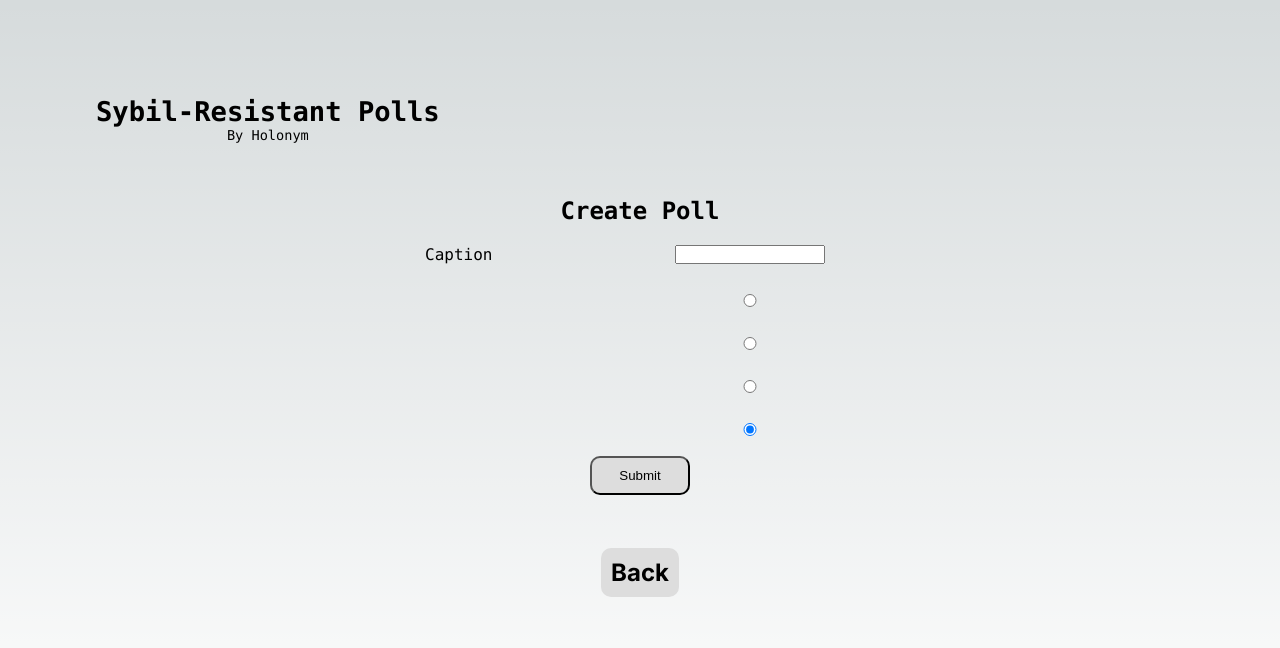
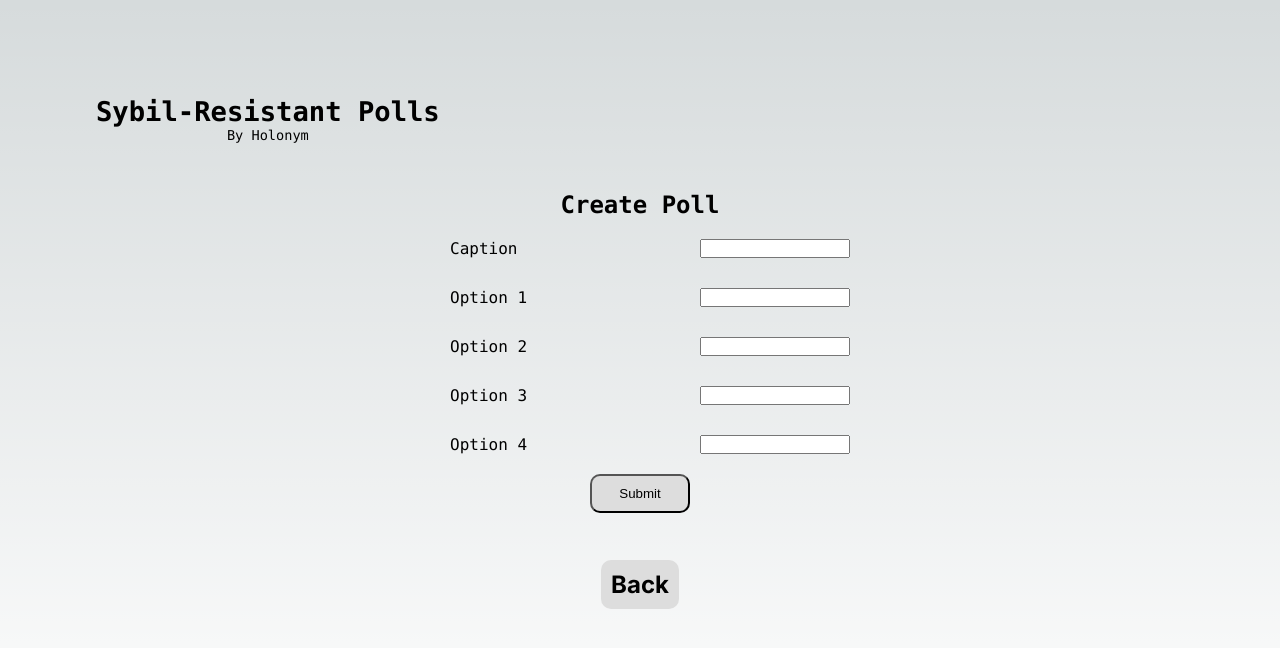
Before and after one commit to holonym-foundation/holonym-polls, a Next.js app: page /create-poll in a window 1280 px wide. Shown: the top 648 px of the page. Built offline with nearby package versions, Linux system fonts and the light colour scheme.

Commit message:
Fix create-poll

```diff
--- a/components/PollOption.tsx
+++ b/components/CreatePoll/PollOption.tsx
@@ -2,7 +2,7 @@ import Head from "next/head";
 import Image from "next/image";
 import Link from "next/link";
 import { Inter } from "@next/font/google";
-import styles from "../styles/Polls.module.css";
+import styles from "../../styles/Polls.module.css";
 import { Field, useField } from "formik";
 
 const inter = Inter({ subsets: ["latin"] });
@@ -10,36 +10,32 @@ const inter = Inter({ subsets: ["latin"] });
 type PollOptionProps = {
   fieldName: string;
   displayName: string;
-  numVotes: number;
 };
 
-export default function PollOption({
-  fieldName,
-  displayName,
-  numVotes,
-}: PollOptionProps) {
+export default function PollOption({ fieldName, displayName }: PollOptionProps) {
   const [field, meta] = useField(fieldName);
+
+  console.log(field);
 
   return (
     <>
-      <div className={styles["poll-input-div"]}>
-        <label htmlFor="text" className={styles["poll-form-label"]}>
+      <div className={styles["input-div-create-poll"]}>
+        <label htmlFor="text" className={styles["label-create-poll"]}>
           {displayName}
         </label>
         <Field
-          className={styles["poll-form-input"]}
+          className={styles["text-input-create-poll"]}
           id={fieldName}
-          type="radio"
-          name="vote"
-          value={displayName}
+          type="text"
+          {...field}
+          // value={field.value}
         />
         {/* <input
-          className={styles["poll-form-input"]}
+          className={styles["text-input-poll-vote"]}
           id={fieldName}
           type={inputType}
           {...field}
         /> */}
-        <span className={styles["poll-form-span"]}>{numVotes}</span>
       </div>
     </>
   );
--- /dev/null
+++ b/components/Vote/PollOption.tsx
@@ -0,0 +1,46 @@
+import Head from "next/head";
+import Image from "next/image";
+import Link from "next/link";
+import { Inter } from "@next/font/google";
+import styles from "../../styles/Polls.module.css";
+import { Field, useField } from "formik";
+
+const inter = Inter({ subsets: ["latin"] });
+
+type PollOptionProps = {
+  fieldName: string;
+  displayName: string;
+  numVotes: number;
+};
+
+export default function PollOption({
+  fieldName,
+  displayName,
+  numVotes,
+}: PollOptionProps) {
+  const [field, meta] = useField(fieldName);
+
+  return (
+    <>
+      <div className={styles["input-div-poll-vote"]}>
+        <label htmlFor="text" className={styles["label-poll-vote"]}>
+          {displayName}
+        </label>
+        <Field
+          className={styles["text-input-poll-vote"]}
+          id={fieldName}
+          type="radio"
+          name="vote"
+          value={displayName}
+        />
+        {/* <input
+          className={styles["text-input-poll-vote"]}
+          id={fieldName}
+          type={inputType}
+          {...field}
+        /> */}
+        <span className={styles["span-poll-vote"]}>{numVotes}</span>
+      </div>
+    </>
+  );
+}
--- a/data/db.json
+++ b/data/db.json
@@ -30,7 +30,7 @@
       "opt1Votes": 2,
       "opt2Votes": 0,
       "opt3Votes": 0,
-      "opt4Votes": 0
+      "opt4Votes": 1
     },
     {
       "id": 3,
@@ -91,6 +91,18 @@
       "opt2Votes": 0,
       "opt3Votes": 0,
       "opt4Votes": 0
+    },
+    {
+      "id": 8,
+      "caption": "Test poll 123",
+      "opt1": "I like this poll",
+      "opt2": "I do not like this poll",
+      "opt3": "This is a funny option",
+      "opt4": "This is the last option",
+      "opt1Votes": 1,
+      "opt2Votes": 0,
+      "opt3Votes": 0,
+      "opt4Votes": 0
     }
   ]
 }
--- a/pages/create-poll.tsx
+++ b/pages/create-poll.tsx
@@ -2,47 +2,39 @@ import Head from "next/head";
 import Image from "next/image";
 import Link from "next/link";
 import { Inter } from "@next/font/google";
-import { Formik, Form, useField, useFormikContext } from "formik";
+import { Formik, Form, Field, useField, useFormikContext } from "formik";
 import * as Yup from "yup";
 import styles from "../styles/Home.module.css";
 import pageStyles from "../styles/Polls.module.css";
-import PollOption from "../components/PollOption";
 import Header from "../components/Header";
+import PollOption from "../components/CreatePoll/PollOption";
 
 const inter = Inter({ subsets: ["latin"] });
 
 type CreatePollValues = {
   caption: string;
-  "Option 1": string;
-  "Option 2": string;
-  "Option 3": string;
-  "Option 4": string;
+  opt1: string;
+  opt2: string;
+  opt3: string;
+  opt4: string;
 };
 
 const initialValues = {
   caption: "",
-  "Option 1": "",
-  "Option 2": "",
-  "Option 3": "",
-  "Option 4": "",
+  opt1: "",
+  opt2: "",
+  opt3: "",
+  opt4: "",
 };
 
 const validationSchema = Yup.object({
   caption: Yup.string()
     .max(100, "Must be 100 characters or less")
     .required("Required"),
-  "Option 1": Yup.string()
-    .max(25, "Must be 25 characters or less")
-    .required("Required"),
-  "Option 2": Yup.string()
-    .max(25, "Must be 25 characters or less")
-    .required("Required"),
-  "Option 3": Yup.string()
-    .max(25, "Must be 25 characters or less")
-    .required("Required"),
-  "Option 4": Yup.string()
-    .max(25, "Must be 25 characters or less")
-    .required("Required"),
+  opt1: Yup.string().max(25, "Must be 25 characters or less").required("Required"),
+  opt2: Yup.string().max(25, "Must be 25 characters or less").required("Required"),
+  opt3: Yup.string().max(25, "Must be 25 characters or less").required("Required"),
+  opt4: Yup.string().max(25, "Must be 25 characters or less").required("Required"),
 });
 
 function PollCaptionInput() {
@@ -50,12 +42,12 @@ function PollCaptionInput() {
 
   return (
     <>
-      <div className={pageStyles["poll-input-div"]}>
-        <label htmlFor="text" className={pageStyles["poll-form-label"]}>
+      <div className={pageStyles["input-div-create-poll"]}>
+        <label htmlFor="text" className={pageStyles["label-create-poll"]}>
           Caption
         </label>
         <input
-          className={pageStyles["poll-form-input"]}
+          className={pageStyles["text-input-create-poll"]}
           id="text"
           type="text"
           {...field}
@@ -73,19 +65,12 @@ export default function CreatePoll() {
     values: CreatePollValues,
     { setSubmitting }: { setSubmitting: (isSubmitting: boolean) => void }
   ) {
-    const reqBody = {
-      caption: values.caption,
-      opt1: values["Option 1"],
-      opt2: values["Option 2"],
-      opt3: values["Option 3"],
-      opt4: values["Option 4"],
-    };
-    const resp = await fetch("/api/polls", {
+    const resp = await fetch("http://localhost:3000/api/polls", {
       method: "POST",
       headers: {
         "Content-Type": "application/json",
       },
-      body: JSON.stringify(reqBody),
+      body: JSON.stringify(values),
     });
     const data = await resp.json();
 
@@ -113,19 +98,19 @@ export default function CreatePoll() {
             <Formik
               initialValues={initialValues}
               validationSchema={validationSchema}
-              // onSubmit={onSubmit}
               onSubmit={onSubmit}
             >
               <Form>
-                <PollCaptionInput />
-                <PollOption fieldName="Option 1" inputType="text" />
-                <PollOption fieldName="Option 2" inputType="text" />
-                <PollOption fieldName="Option 3" inputType="text" />
-                <PollOption fieldName="Option 4" inputType="text" />
+                <PollOption fieldName="caption" displayName="Caption" />
+                <PollOption fieldName="opt1" displayName="Option 1" />
+                <PollOption fieldName="opt2" displayName="Option 2" />
+                <PollOption fieldName="opt3" displayName="Option 3" />
+                <PollOption fieldName="opt4" displayName="Option 4" />
+
                 <div style={{ textAlign: "center" }}>
                   <button
                     type="submit"
-                    className={pageStyles["create-poll-button"]}
+                    className={pageStyles["button-create-poll"]}
                     style={{
                       padding: "10px",
                       backgroundColor: "#ddd",
--- a/pages/polls/[id].tsx
+++ b/pages/polls/[id].tsx
@@ -7,7 +7,7 @@ import * as Yup from "yup";
 import styles from "../../styles/Home.module.css";
 import pageStyles from "../../styles/Polls.module.css";
 import type { Poll } from "../../types/base";
-import PollOption from "../../components/PollOption";
+import PollOption from "../../components/Vote/PollOption";
 import Header from "../../components/Header";
 
 const inter = Inter({ subsets: ["latin"] });
@@ -134,7 +134,7 @@ export default function Poll({ poll }: { poll: Poll }) {
                 <div style={{ textAlign: "center" }}>
                   <button
                     type="submit"
-                    className={pageStyles["create-poll-button"]}
+                    className={pageStyles["button-create-poll"]}
                     style={{
                       padding: "10px",
                       backgroundColor: "#ddd",
--- a/styles/Polls.module.css
+++ b/styles/Polls.module.css
@@ -1,26 +1,43 @@
-.poll-input-div {
+.input-div-poll-vote {
   margin: 10px;
   display: grid;
   grid-template-columns: 250px 150px 50px;
 }
 
-.poll-form-label {
+.label-poll-vote {
   margin: 10px;
   grid-column: 1;
 }
 
-.poll-form-input {
+.text-input-poll-vote {
   margin: 10px;
   width: 100%;
   grid-column: 2;
 }
 
-.poll-form-span {
+.span-poll-vote {
   margin: 10px;
   grid-column: 3;
 }
 
-.create-poll-button {
+.input-div-create-poll {
+  margin: 10px;
+  display: grid;
+  grid-template-columns: 250px 150px;
+}
+
+.label-create-poll {
+  margin: 10px;
+  grid-column: 1;
+}
+
+.text-input-create-poll {
+  margin: 10px;
+  width: 100%;
+  grid-column: 2;
+}
+
+.button-create-poll {
   cursor: pointer;
   padding: 10px;
   background-color: #ddd;
```
